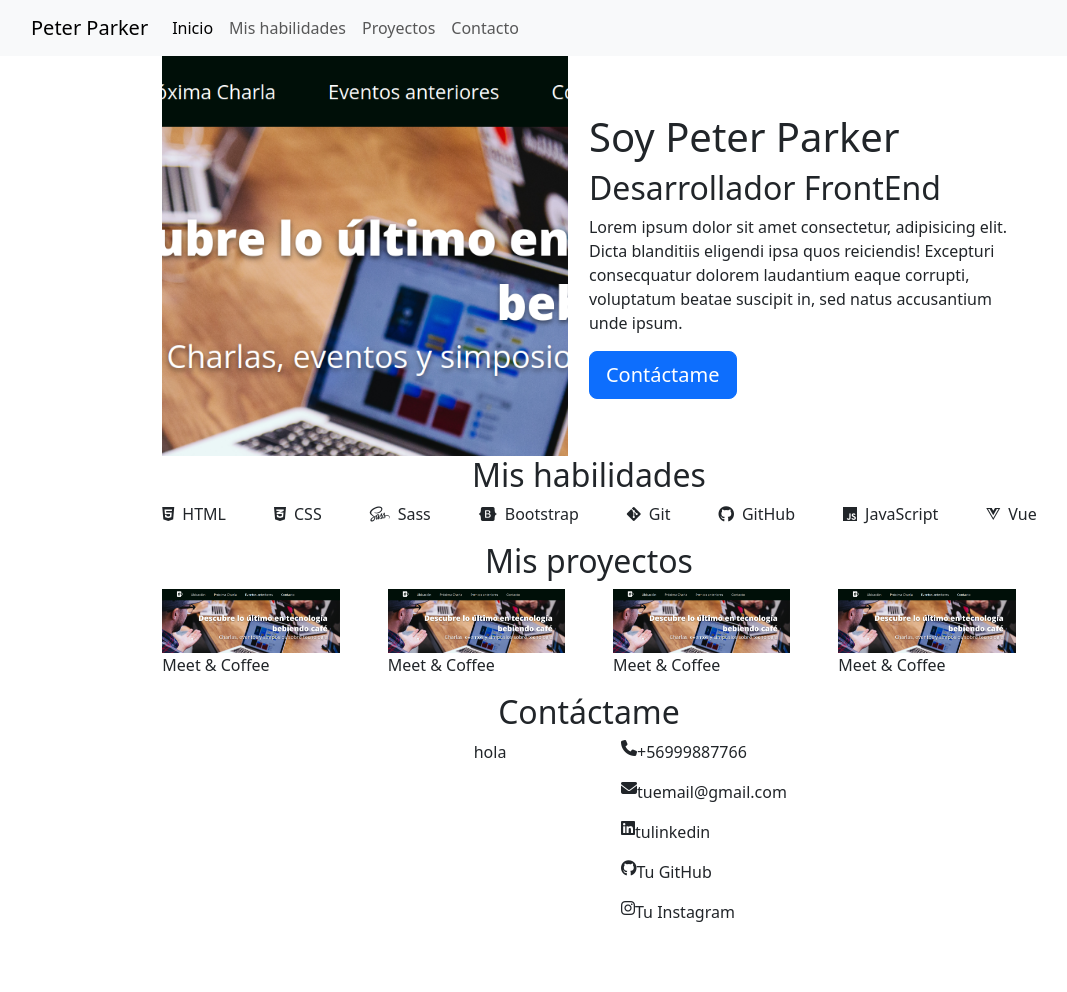
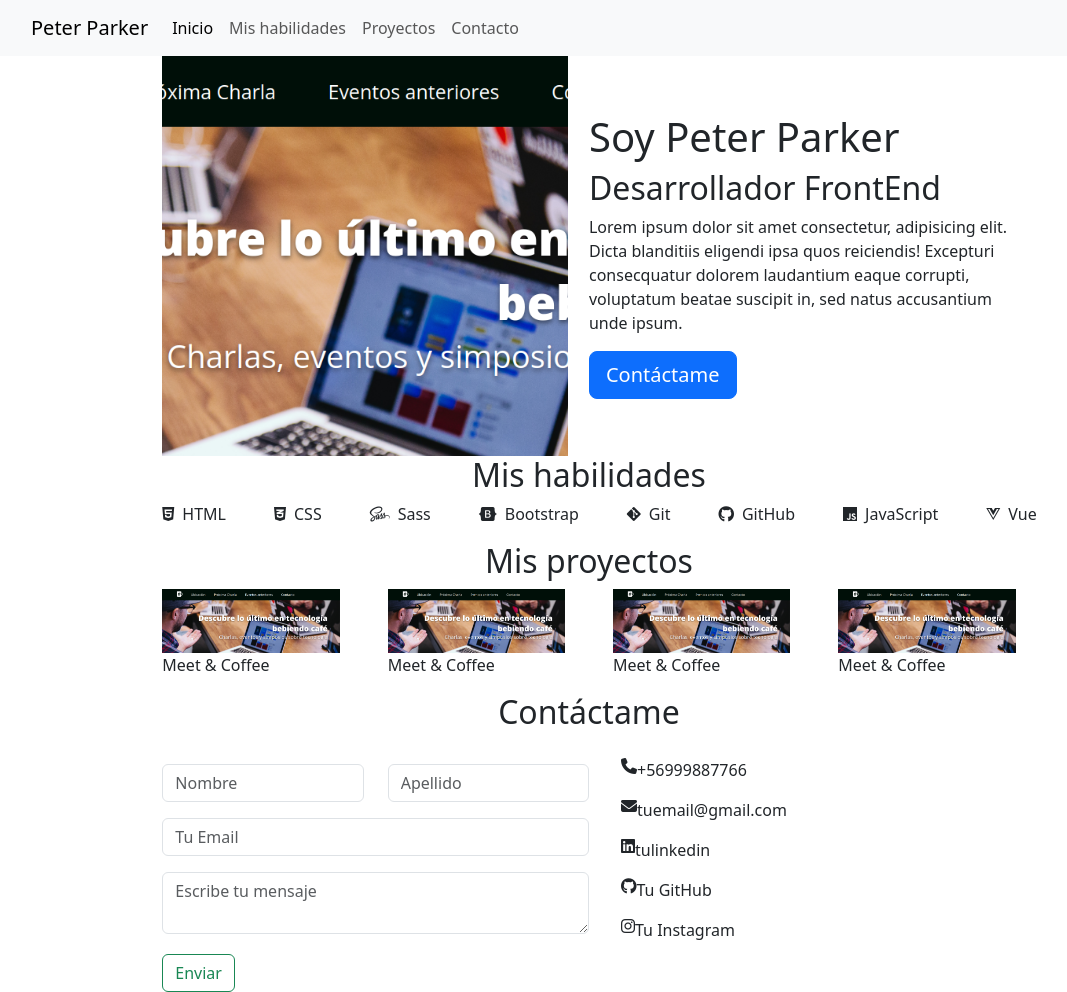
Before and after one commit to cristiandpto23/desafio-utilizando-bootstrap-como-framework-css, a website: page index.html in a window 1280 px wide. Shown: the whole page, without its empty margins (51-1118 px from the left). Before the commit the page ends 956 px from the top, so only its background shows below. Drawn offline with nearby package versions, Linux system fonts and the light colour scheme.

Commit message:
second commit

```diff
--- a/assets/sass/layout/_footer.scss
+++ b/assets/sass/layout/_footer.scss
@@ -2,10 +2,10 @@
 
 .footer {
     &__container-one {
-        width: 50%;
+        width: 100%;
     }
 
     &__container-two {
-        width: 50%;
+        width: 100%;
     }
 }
--- a/index.html
+++ b/index.html
@@ -124,12 +124,29 @@
         <!-- FOOTER -->
         <footer class="footer d-flex flex-column justify-content-center align-items-center">
             <h2 class="hero__title">Contáctame</h2>
-            <div class="footer__content d-flex">
+            <div class="footer__content d-flex justify-content-center col-8 m-auto">
                 <section class="footer__container-one">
+                    <!--FORM -->
                     <form class="form">
-                        <p>hola</p>
+                        <section class="row mt-4">
+                            <div class="col-12 col-md-6 mb-3">
+                                <input type="text" class="form-control" id="exampleFormControlInput1" placeholder="Nombre">
+                            </div>
+                            <div class="col-12 col-md-6 mb-3">
+                                <input type="text" class="form-control" id="exampleFormControlInput1" placeholder="Apellido">
+                            </div>
+                        </section>
+                        <div class=" mb-3">
+                            <input type="email" class="form-control" id="exampleFormControlInput1" placeholder="Tu Email">
+                        </div>
+                        <div class="mb-3">
+                            <textarea class="form-control" placeholder="Escribe tu mensaje" id="floatingTextarea"></textarea>
+                        </div>
+                        <button type="button" class="mt-1 btn btn-outline-success">Enviar</button>
+
                     </form>
                 </section>
+                <!-- CONTACTO -->
                 <section class="footer__container-two d-flex align-items-center">
                     <div class="contact">
                         <ul class="contact__ul d-flex flex-column align-items-start">
```
Also changed, not shown: assets/css/main.css.
